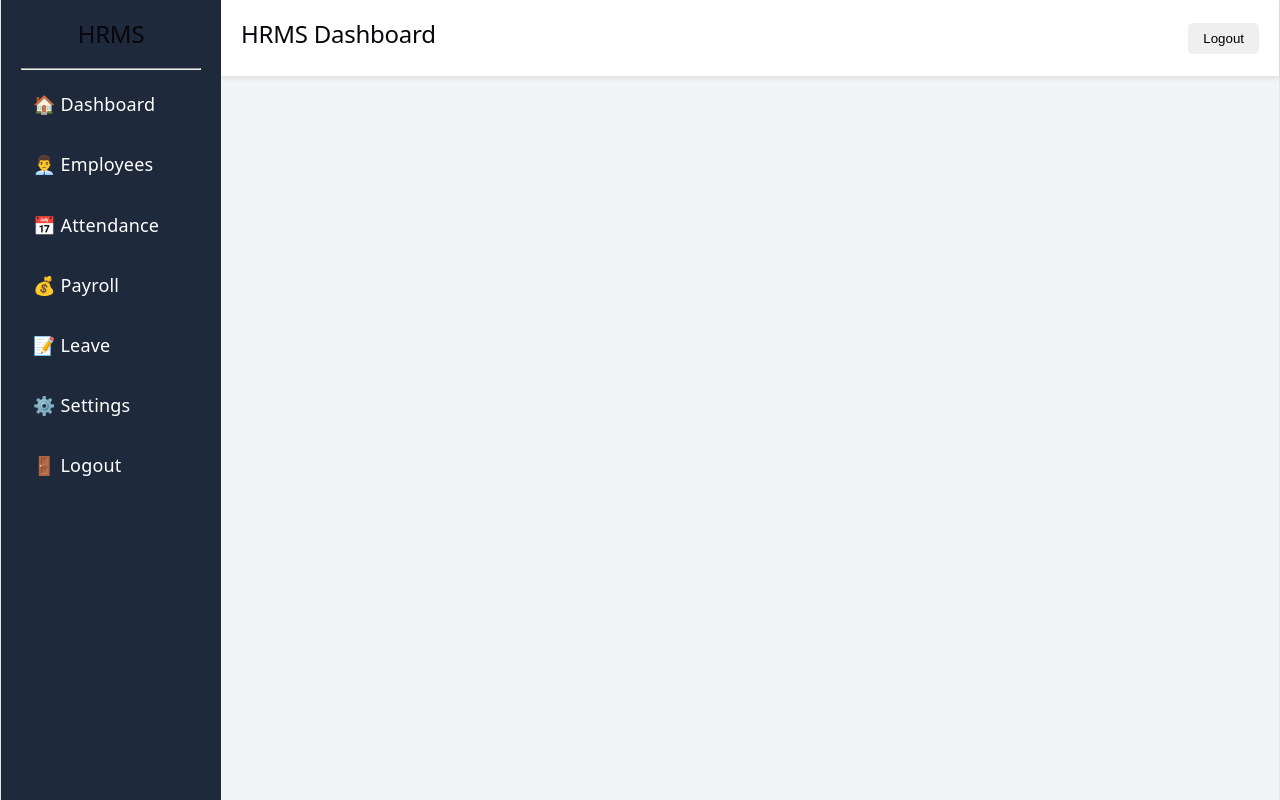
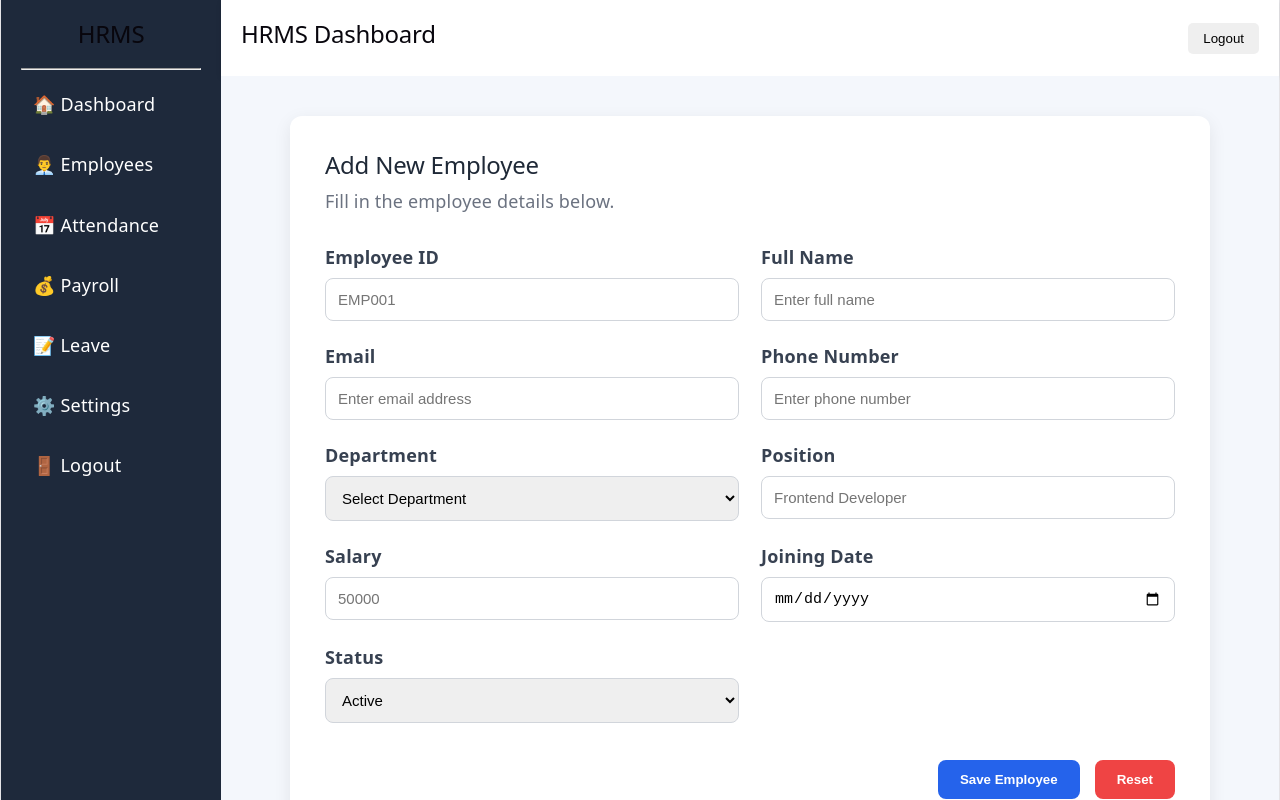
Before and after one commit to KumkumDadhich/infotact-hrms-dashboard, a React app: page /add-employee in a window 1280 px wide. Shown: the top 800 px of the page. Built offline with nearby package versions, Linux system fonts and the light colour scheme; the HTML template or start-up script is replaced by a standard one.

Commit message:
feat: add employee registration form UI and update routing

```diff
--- a/src/App.jsx
+++ b/src/App.jsx
@@ -2,9 +2,12 @@ import SettingsPage from "./pages/SettingsPage";
 import Sidebar from "./components/Sidebar";
 import Navbar from "./components/Navbar";
 import EmployeesPage from "./pages/EmployeesPage";
+import AddEmployee from "./pages/AddEmployee";
+
+
 
 import DashboardPage from "./pages/DashboardPage";
-import EmployeePage from "./pages/EmployeePage";
+
 import AttendancePage from "./pages/AttendancePage";
 import PayrollPage from "./pages/PayrollPage";
 import LeavePage from "./pages/LeavePage";
@@ -19,20 +22,16 @@ function App() {
       <div style={{ flex: 1 }}>
         <Navbar />
 
+
         <Routes>
           <Route path="/" element={<DashboardPage />} />
+          <Route path="/employees" element={<EmployeesPage />} />
+          <Route path="/add-employee" element={<AddEmployee />} />
+          <Route path="/attendance" element={<AttendancePage />} />
+          <Route path="/leave" element={<LeavePage />} />
+          <Route path="/settings" element={<SettingsPage />} />
+        </Routes>
 
-          <Route path="/employees" element={<EmployeePage />} />
-
-          <Route path="/attendance" element={<AttendancePage />} />
-
-          <Route path="/payroll" element={<PayrollPage />} />
-
-          <Route path="/leave" element={<LeavePage />} />
-
-          <Route path="/settings" element={<SettingsPage />} />
-          <Route path="/employees" element={<EmployeesPage />} />
-        </Routes>
       </div>
     </div>
   );
--- /dev/null
+++ b/src/pages/AddEmployee.css
@@ -0,0 +1,109 @@
+.add-employee-container {
+  background: #f4f7fc;
+  min-height: 100vh;
+  padding: 40px;
+}
+
+.form-card {
+  max-width: 850px;
+  margin: auto;
+  background: white;
+  padding: 35px;
+  border-radius: 12px;
+  box-shadow: 0 5px 18px rgba(0,0,0,0.08);
+}
+
+.form-card h2 {
+  color: #1f2937;
+  margin-bottom: 8px;
+}
+
+.subtitle {
+  color: #6b7280;
+  margin-bottom: 30px;
+}
+
+.employee-form {
+  display: grid;
+  grid-template-columns: repeat(2,1fr);
+  gap: 22px;
+}
+
+.form-group {
+  display: flex;
+  flex-direction: column;
+}
+
+.form-group label {
+  font-weight: 600;
+  margin-bottom: 8px;
+  color: #374151;
+}
+
+.form-group input,
+.form-group select {
+  padding: 12px;
+  border: 1px solid #d1d5db;
+  border-radius: 8px;
+  outline: none;
+  font-size: 15px;
+}
+
+.form-group input:focus,
+.form-group select:focus {
+  border-color: #2563eb;
+}
+
+.button-group {
+  grid-column: span 2;
+  display: flex;
+  justify-content: flex-end;
+  gap: 15px;
+  margin-top: 15px;
+}
+
+.save-btn {
+  background: #2563eb;
+  color: white;
+  border: none;
+  padding: 12px 22px;
+  border-radius: 8px;
+  cursor: pointer;
+  font-weight: 600;
+}
+
+.save-btn:hover {
+  background: #1d4ed8;
+}
+
+.reset-btn {
+  background: #ef4444;
+  color: white;
+  border: none;
+  padding: 12px 22px;
+  border-radius: 8px;
+  cursor: pointer;
+  font-weight: 600;
+}
+
+.reset-btn:hover {
+  background: #dc2626;
+}
+
+@media (max-width:768px){
+
+.employee-form{
+grid-template-columns:1fr;
+}
+
+.button-group{
+grid-column:span 1;
+flex-direction:column;
+}
+
+.save-btn,
+.reset-btn{
+width:100%;
+}
+
+}
--- /dev/null
+++ b/src/pages/AddEmployee.jsx
@@ -0,0 +1,85 @@
+import "./AddEmployee.css";
+
+function AddEmployee() {
+  return (
+    <div className="add-employee-container">
+      <div className="form-card">
+        <h2>Add New Employee</h2>
+        <p className="subtitle">
+          Fill in the employee details below.
+        </p>
+
+        <form className="employee-form">
+
+          <div className="form-group">
+            <label>Employee ID</label>
+            <input type="text" placeholder="EMP001" />
+          </div>
+
+          <div className="form-group">
+            <label>Full Name</label>
+            <input type="text" placeholder="Enter full name" />
+          </div>
+
+          <div className="form-group">
+            <label>Email</label>
+            <input type="email" placeholder="Enter email address" />
+          </div>
+
+          <div className="form-group">
+            <label>Phone Number</label>
+            <input type="tel" placeholder="Enter phone number" />
+          </div>
+
+          <div className="form-group">
+            <label>Department</label>
+            <select>
+              <option>Select Department</option>
+              <option>IT</option>
+              <option>HR</option>
+              <option>Finance</option>
+              <option>Marketing</option>
+              <option>Operations</option>
+            </select>
+          </div>
+
+          <div className="form-group">
+            <label>Position</label>
+            <input type="text" placeholder="Frontend Developer" />
+          </div>
+
+          <div className="form-group">
+            <label>Salary</label>
+            <input type="number" placeholder="50000" />
+          </div>
+
+          <div className="form-group">
+            <label>Joining Date</label>
+            <input type="date" />
+          </div>
+
+          <div className="form-group">
+            <label>Status</label>
+            <select>
+              <option>Active</option>
+              <option>Inactive</option>
+            </select>
+          </div>
+
+          <div className="button-group">
+            <button type="submit" className="save-btn">
+              Save Employee
+            </button>
+
+            <button type="reset" className="reset-btn">
+              Reset
+            </button>
+          </div>
+
+        </form>
+      </div>
+    </div>
+  );
+}
+
+export default AddEmployee;
--- a/src/pages/EmployeesPage.jsx
+++ b/src/pages/EmployeesPage.jsx
@@ -1,4 +1,6 @@
 import "./EmployeesPage.css";
+import { Link } from "react-router-dom";
+
 
 
 function EmployeesPage() {
@@ -57,7 +59,9 @@ function EmployeesPage() {
             className="search-box"
           />
 
-          <button className="add-btn">+ Add Employee</button>
+          <Link to="/add-employee">
+           <button className="add-btn">+ Add Employee</button>
+          </Link>
         </div>
       </div>
 
```
